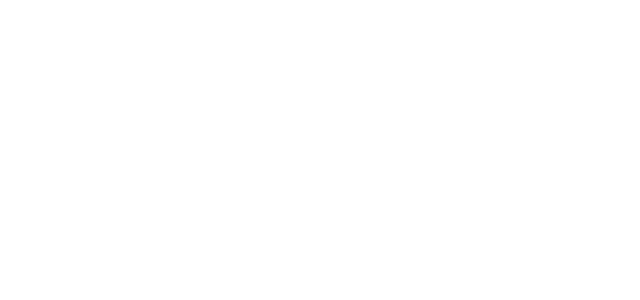
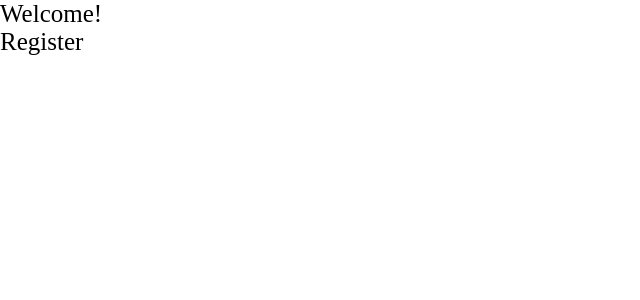
Before and after one commit to EntryDSM/Cledor-admin, a React app: page /account in a window 1280 px wide. Shown: the top 300 px of the page, without its empty margins (0-640 px from the left). Built offline with nearby package versions, Linux system fonts and the light colour scheme.

Commit message:
Add heading component

```diff
--- a/src/components/Heading/index.tsx
+++ b/src/components/Heading/index.tsx
@@ -1,8 +1,35 @@
 import * as React from 'react';
 import { Component } from './style';
 
-const Heading: React.FunctionComponent = () => {
-  return <Component />;
+type Size = 'big' | 'medium' | 'small';
+
+export interface HeadingProps {
+  className?: string;
+  children: React.ReactNode;
+  size?: Size;
+}
+
+const Heading: React.FunctionComponent<HeadingProps> = ({
+  className,
+  children,
+  size = 'small',
+}) => {
+  const pixelBySize = (value: Size) => {
+    switch (value) {
+      case 'big':
+        return '60px';
+      case 'medium':
+        return '40px';
+      case 'small':
+        return '25px';
+    }
+  };
+
+  return (
+    <Component className={className} fontSize={pixelBySize(size)}>
+      {children}
+    </Component>
+  );
 };
 
 export default Heading;
--- a/src/components/Heading/style.ts
+++ b/src/components/Heading/style.ts
@@ -1,3 +1,9 @@
 import styled from 'styled-components';
 
-export const Component = styled.div``;
+interface ComponentProps {
+  fontSize: string;
+}
+
+export const Component = styled.div`
+  font-size: ${({ fontSize }: ComponentProps) => fontSize};
+`;
```
